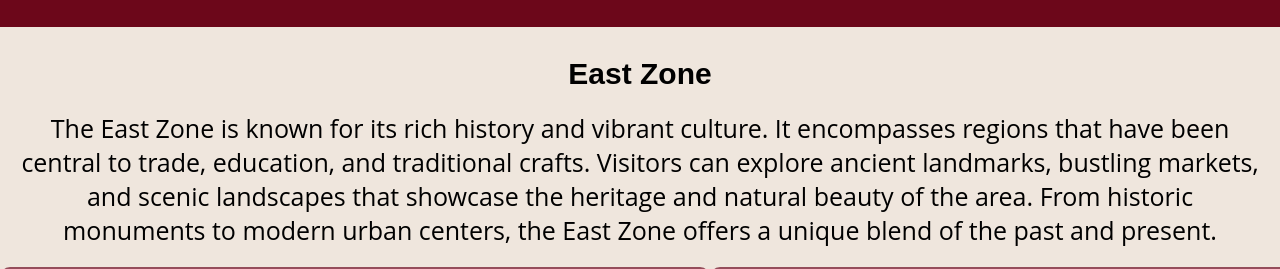
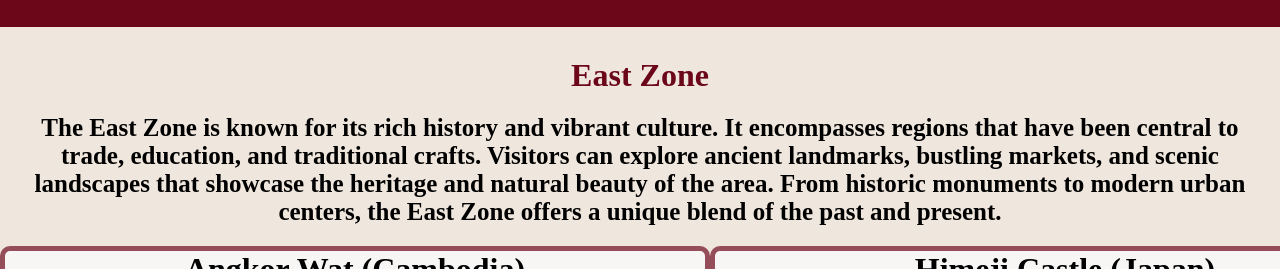
Before and after one commit to gulshiefa28/Project_Historical-Monuments, a plain HTML site: page zone.html in a window 1280 px wide. Shown: the part 145-414 px from the top of the page. Drawn offline with Linux system fonts and the light colour scheme.

Commit message:
font changes

```diff
--- a/style.css
+++ b/style.css
@@ -112,17 +112,18 @@ body {
 
 .head {
     text-align: center;
-    font-size: 30px;
-    font-family: Arial, Helvetica, sans-serif;
+    /* font-family: Arial, Helvetica, sans-serif; */
     text-transform: capitalize;
     margin-top: 30px;
+    color: #6c071a;
+    /* font-size: 30px; */
 }
 
 .des {
     text-align: center;
     font-size: 25px;
     margin: 20px;
-    font-family: "Open Sans", sans-serif;
+    /* font-family: "Open Sans", sans-serif; */
     font-optical-sizing: auto;
     font-weight: weight;
     font-style: normal;
--- a/zone.html
+++ b/zone.html
@@ -48,12 +48,12 @@
         </nav>
     </header>
     <!-- header end -->
-    <h1 class="head">East zone</h1>
-    <p class="des">The East Zone is known for its rich history and vibrant culture. It encompasses regions that have
+    <h1 class="head">East Zone</h1>
+    <h3 class="des">The East Zone is known for its rich history and vibrant culture. It encompasses regions that have
         been central to
         trade, education, and traditional crafts. Visitors can explore ancient landmarks, bustling markets, and scenic
         landscapes that showcase the heritage and natural beauty of the area. From historic monuments to modern urban
-        centers, the East Zone offers a unique blend of the past and present.</p>
+        centers, the East Zone offers a unique blend of the past and present.</h3>
     <div class="row2">
         <div class="Angkor">
             <h1>Angkor Wat (Cambodia)</h1>
```
